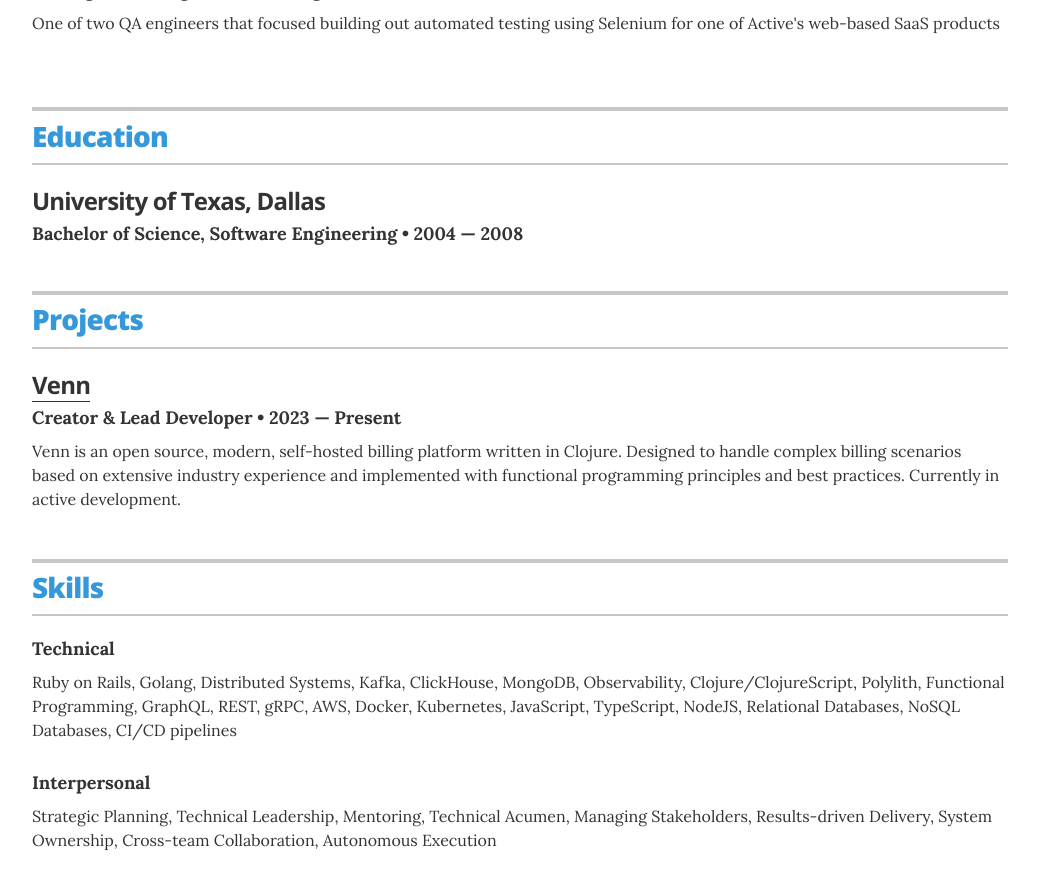
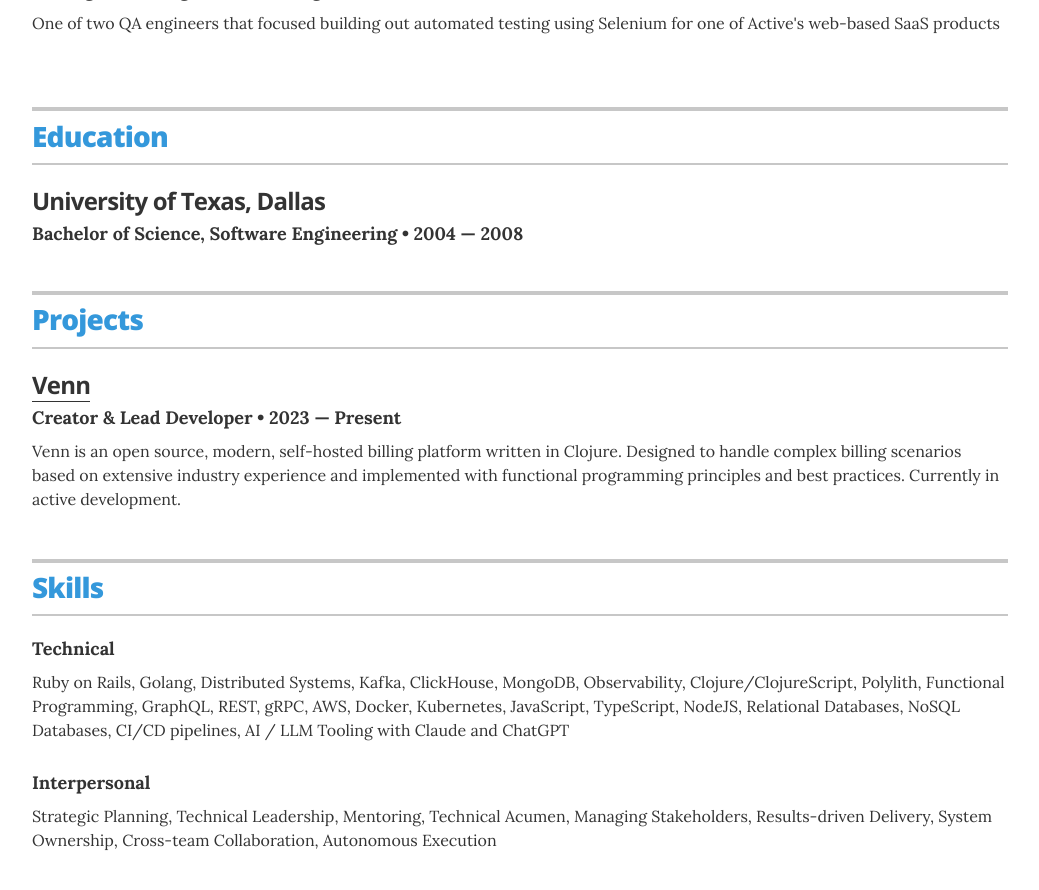
Before and after one commit to bryanmikaelian/resume, a Jekyll site: the page built from index.html, in a window 1280 px wide and 900 px high, scrolled down 2929 px. Shown: the top 890 px of the window, without its empty margins (120-1159 px from the left). Built offline with Jekyll 4.4.1, drawn with Linux system fonts in a browser that asks for light colours.

Commit message:
Update skills.yml

```diff
--- a/_data/skills.yml
+++ b/_data/skills.yml
@@ -1,5 +1,5 @@
 - skill: Technical
-  description: Ruby on Rails, Golang, Distributed Systems, Kafka, ClickHouse, MongoDB, Observability, Clojure/ClojureScript, Polylith, Functional Programming, GraphQL, REST, gRPC, AWS, Docker, Kubernetes, JavaScript, TypeScript, NodeJS, Relational Databases, NoSQL Databases, CI/CD pipelines
+  description: Ruby on Rails, Golang, Distributed Systems, Kafka, ClickHouse, MongoDB, Observability, Clojure/ClojureScript, Polylith, Functional Programming, GraphQL, REST, gRPC, AWS, Docker, Kubernetes, JavaScript, TypeScript, NodeJS, Relational Databases, NoSQL Databases, CI/CD pipelines, AI / LLM Tooling with Claude and ChatGPT
 
 - skill: Interpersonal
   description: Strategic Planning, Technical Leadership, Mentoring, Technical Acumen, Managing Stakeholders, Results-driven Delivery, System Ownership, Cross-team Collaboration, Autonomous Execution
```
